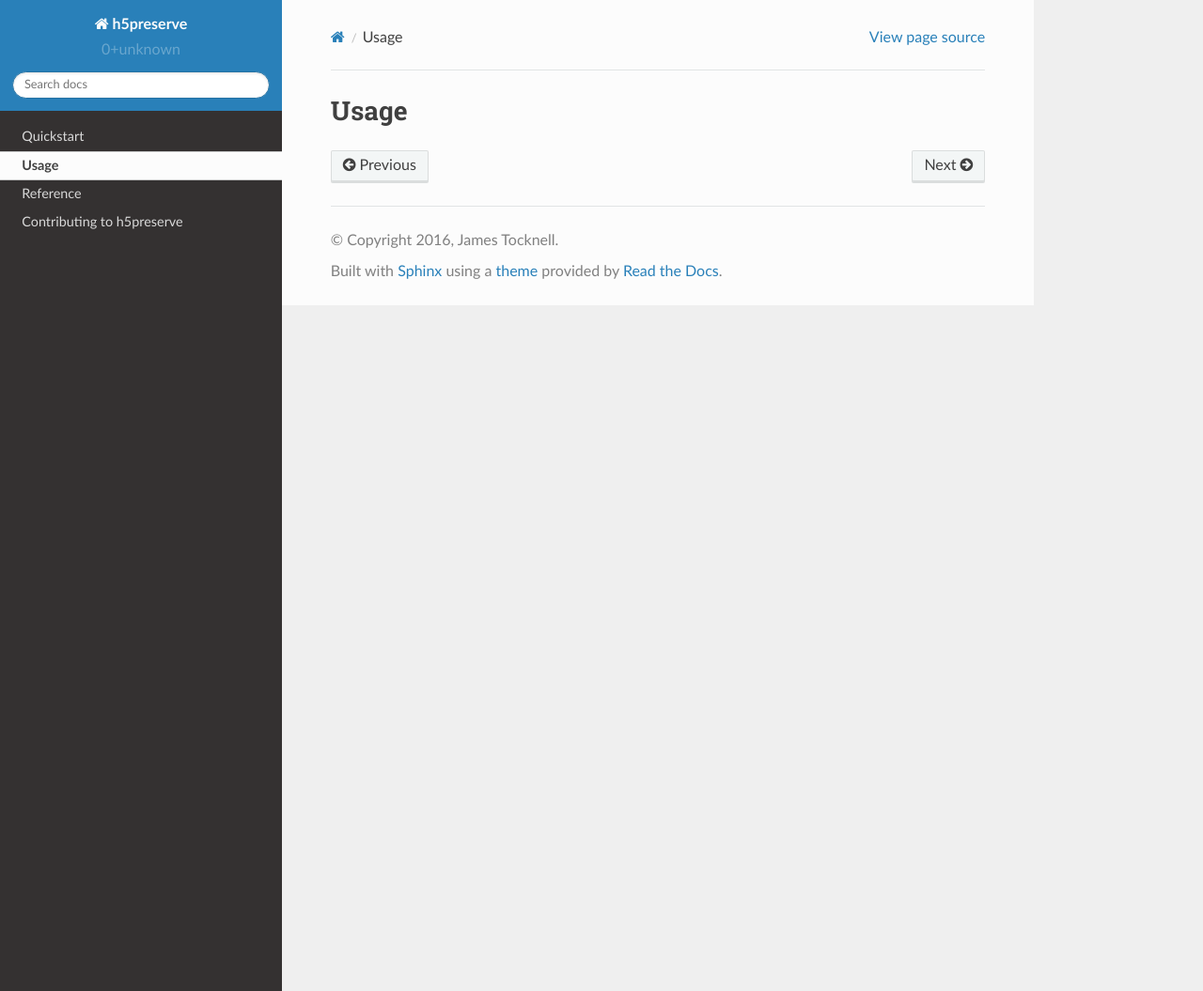
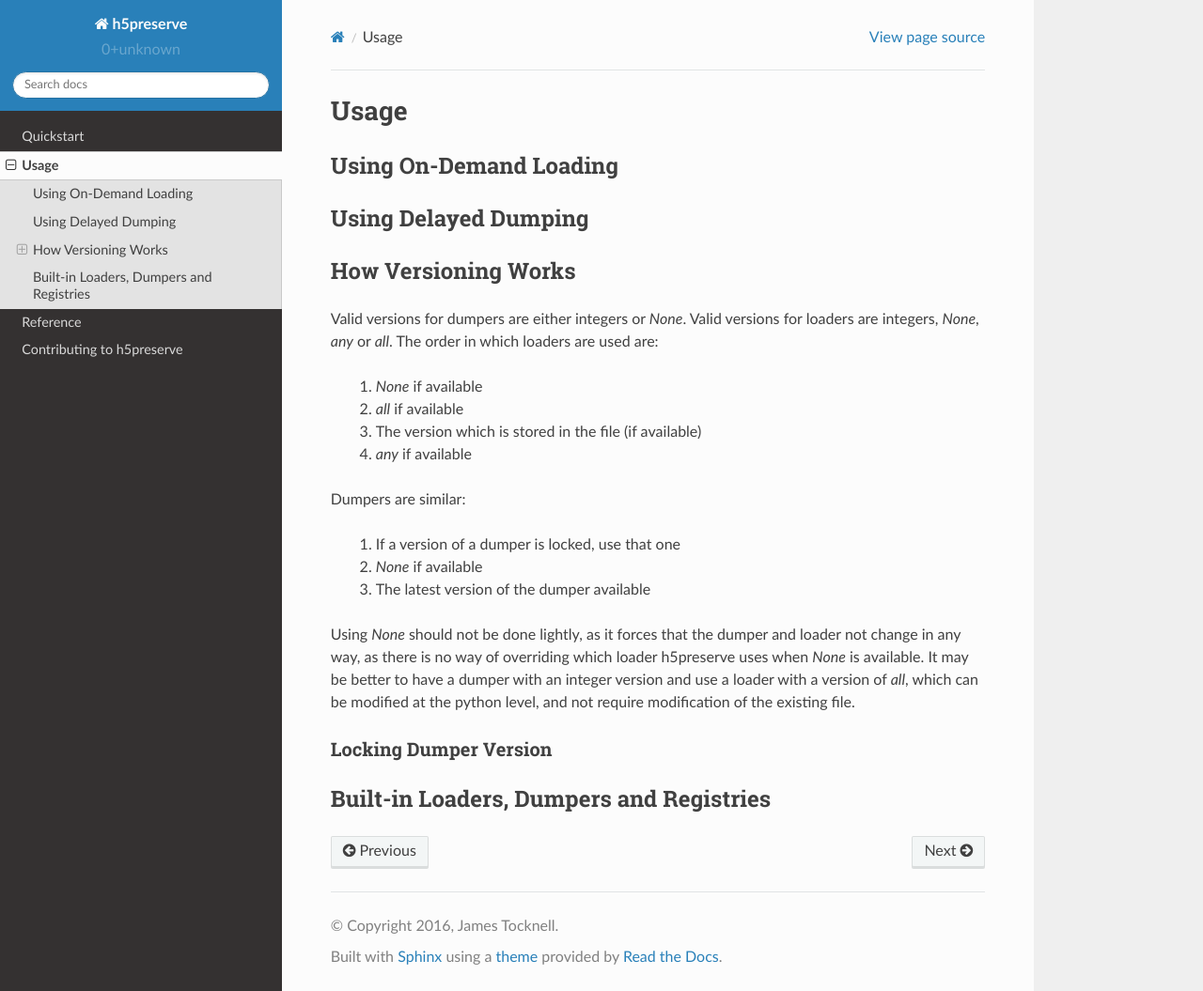
Before and after one commit to h5preserve/h5preserve, a Sphinx documentation site: the page built from docs/Usage.rst, in a window 1280 px wide and 1055 px high. Shown: the whole window at 94% size. Built offline with Sphinx 7.4.7 and the Read the Docs theme 2.0.0, drawn with Linux system fonts in a browser that asks for light colours.

Commit message:
Add outline of usage

```diff
--- a/docs/Usage.rst
+++ b/docs/Usage.rst
@@ -1,2 +1,37 @@
 Usage
 =====
+
+Using On-Demand Loading
+-----------------------
+
+Using Delayed Dumping
+---------------------
+
+How Versioning Works
+--------------------
+Valid versions for dumpers are either integers or `None`.
+Valid versions for loaders are integers, `None`, `any` or `all`.
+The order in which loaders are used are:
+
+    1. `None` if available
+    2. `all` if available
+    3. The version which is stored in the file (if available)
+    4. `any` if available
+
+Dumpers are similar:
+
+    1. If a version of a dumper is locked, use that one
+    2. `None` if available
+    3. The latest version of the dumper available
+
+Using `None` should not be done lightly, as it forces that the dumper and loader
+not change in any way, as there is no way of overriding which loader h5preserve
+uses when `None` is available. It may be better to have a dumper with an integer
+version and use a loader with a version of `all`, which can be modified at the
+python level, and not require modification of the existing file.
+
+Locking Dumper Version
+......................
+
+Built-in Loaders, Dumpers and Registries
+----------------------------------------
```
